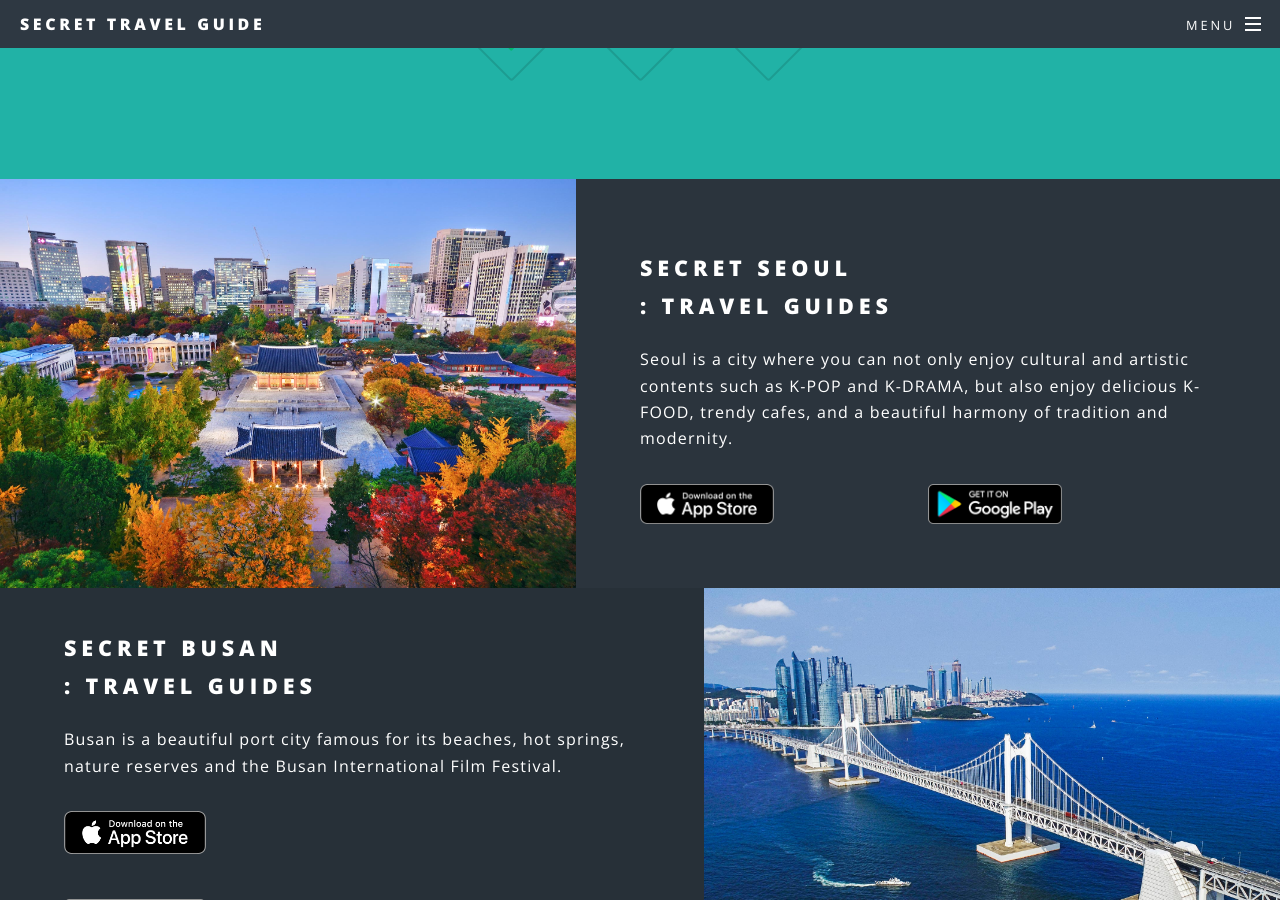
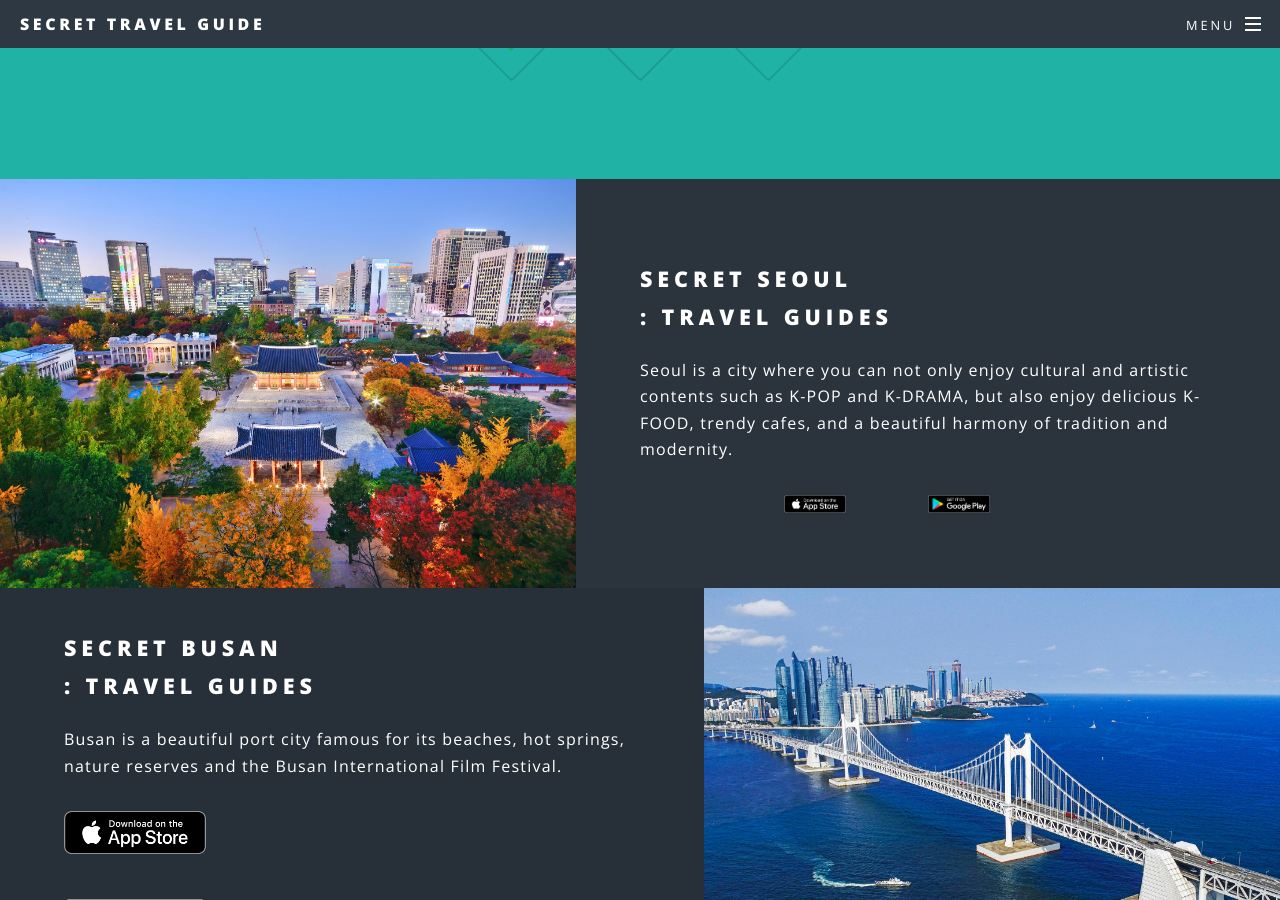
Before and after one commit to inansung/secret.github.io, a Jekyll site: the page built from index.html, in a window 1280 px wide and 900 px high, scrolled down 1242 px. Built offline with Jekyll 4.4.1, drawn with Linux system fonts in a browser that asks for light colours.

Commit message:
Update index.html

```diff
--- a/index.html
+++ b/index.html
@@ -40,11 +40,11 @@ layout: landing
 								: Travel Guides</h2>
 								<p>Seoul is a city where you can not only enjoy cultural and artistic contents such as K-POP and K-DRAMA, but also enjoy delicious K-FOOD, trendy cafes, and a beautiful harmony of tradition and modernity. </p>
 
-								<div style="width:100%; display: flex; margin: 10px auto;">
-								<div style="width:50%; border:0px solid; flex:1;">
+								<div style="width:50%; display: flex; margin: 10px auto;">
+								<div style="width:25%; border:0px solid; flex:1;">
 									<a href="https://apps.apple.com/us/app/yourkorea-seoul/id1637598369" target="_blank"><img src="images/appstore_badge_original.png" alt="" style="width:calc(50% - 10px); border:0px solid; float:left; margin:0 15px 15px 0;" /></a>
 								</div>
-								<div style="width:50%; border:0px solid; flex:1;">
+								<div style="width:25%; border:0px solid; flex:1;">
 									<a href="https://play.google.com/store/apps/details?id=net.yourkorea.seoul&hl=ko&gl=US" target="_blank"><img src="images/googleplay_badge_original.png" alt="" style="width:calc(50% - 10px); border:0px solid; float:left; margin:0 15px 15px 0;" /></a>
 								</div>
 								</div>
```
